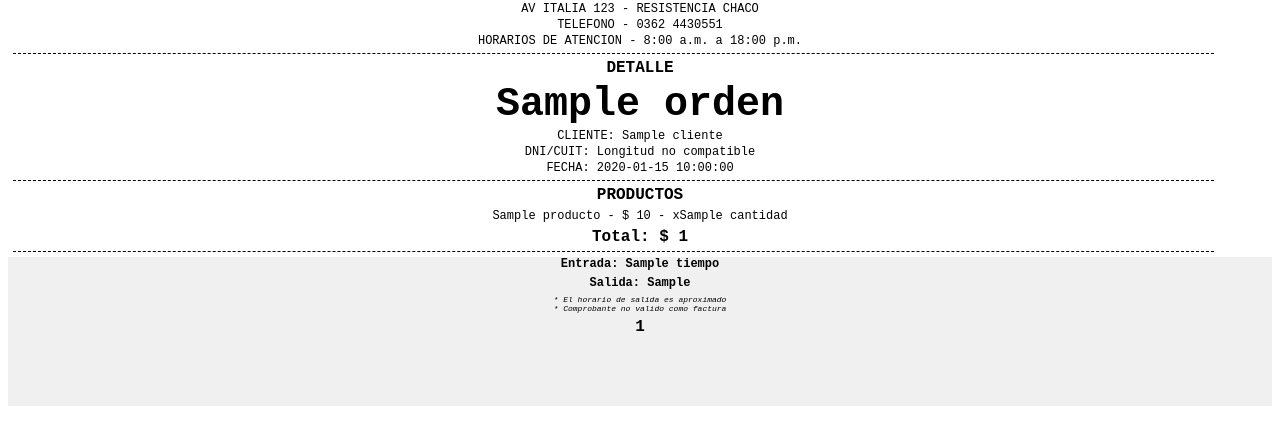
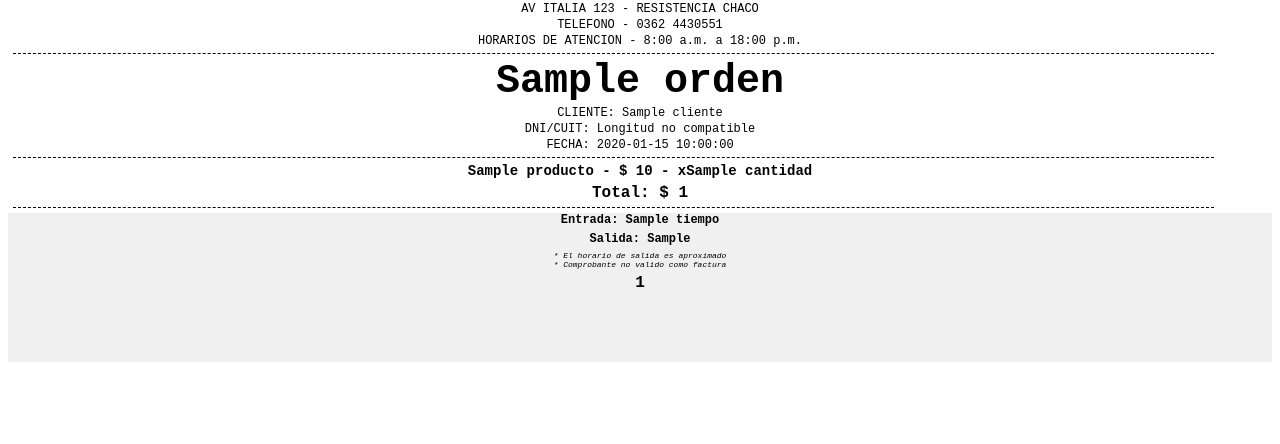
Before and after one commit to nahuelcacer/colorder, a Python web app: template apps/pedido/templates/pedido.html in a window 1280 px wide. Shown: the part 73-517 px from the top of the page. Run offline with Jinja, Linux system fonts and the light colour scheme; the template is opened without the code that fills it: most values are stand-ins (such as "Sample title", 1, 10 or a date in 2020); some libraries are stand-ins or nearby versions.

Commit message:
change html impresion

```diff
--- a/apps/cliente/models.py
+++ b/apps/cliente/models.py
@@ -6,7 +6,7 @@ class Cliente(models.Model):
     nombre = models.CharField(max_length=60)
     dni = models.CharField(max_length=11)
     escribano = models.BooleanField(default=False)
-    # telefono = models.CharField(max_length=20, null=True, blank=True)
+    telefono = models.CharField(max_length=20, null=True, blank=True)
 
     def __str__(self):
         return self.nombre
--- a/apps/cliente/serializers.py
+++ b/apps/cliente/serializers.py
@@ -5,7 +5,7 @@ from .models import Cliente
 class ClienteSerializer(serializers.ModelSerializer):
     class Meta:
         model = Cliente
-        fields = ('id', 'nombre', 'dni', 'escribano')
+        fields = ('id', 'nombre', 'dni', 'escribano','telefono')
 
 
     def create(self, validated_data):
--- a/apps/pedido/templates/pedido.html
+++ b/apps/pedido/templates/pedido.html
@@ -83,6 +83,9 @@
             font-size: 8px;
             font-style: oblique;
         }
+        .producto{
+        font-size:14px;
+        font-weight: 900;}
 
     </style>
 </head>
@@ -341,7 +344,7 @@ c39 -19 41 -22 22 -47 -13 -17 -15 -17 -45 -2 -37 19 -53 20 -85 5 -30 -13
     <hr>
     </hr>
 
-    <h3>DETALLE</h3>
+
 
     <p class="orden">{{orden}}</p>
 
@@ -354,10 +357,10 @@ c39 -19 41 -22 22 -47 -13 -17 -15 -17 -45 -2 -37 19 -53 20 -85 5 -30 -13
 
     <hr>
     </hr>
-    <h3>PRODUCTOS</h3>
+
 
     {% for order_product in orderproduct %}
-    <p>{{ order_product.producto.nombre }} - $ {{order_product.producto.precio}} - x{{ order_product.cantidad }}
+    <p class="producto">{{ order_product.producto.nombre }} - $ {{order_product.producto.precio}} - x{{ order_product.cantidad }}
     </p>
     {% endfor %}
 
```
Also changed, not shown: apps/cliente/migrations/0001_initial.py (added), apps/cliente/migrations/0002_cliente_telefono.py (added), apps/cliente/migrations/__init__.py (added), apps/pedido/migrations/0001_initial.py (added), apps/pedido/migrations/__init__.py (added), apps/producto/migrations/0001_initial.py, apps/producto/migrations/0002_remove_entrega_producto.py (deleted), apps/producto/migrations/0003_entrega_producto.py (deleted), apps/tracking/migrations/0001_initial.py (added), apps/tracking/migrations/__init__.py (added), apps/usuario/migrations/0001_initial.py (added), apps/usuario/migrations/__init__.py (added), db.sqlite3. Lines whose indentation alone changed are shown as unchanged.
